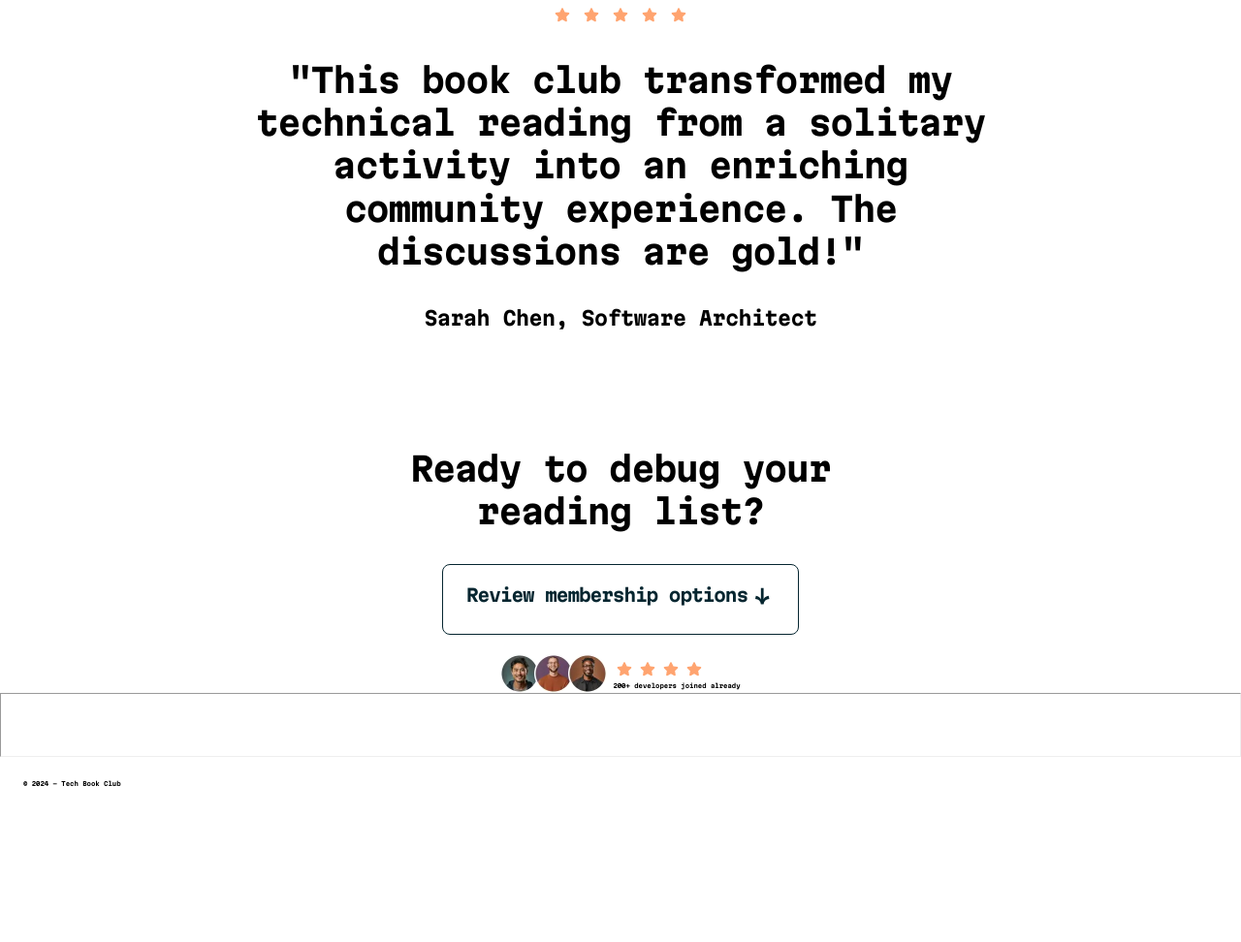
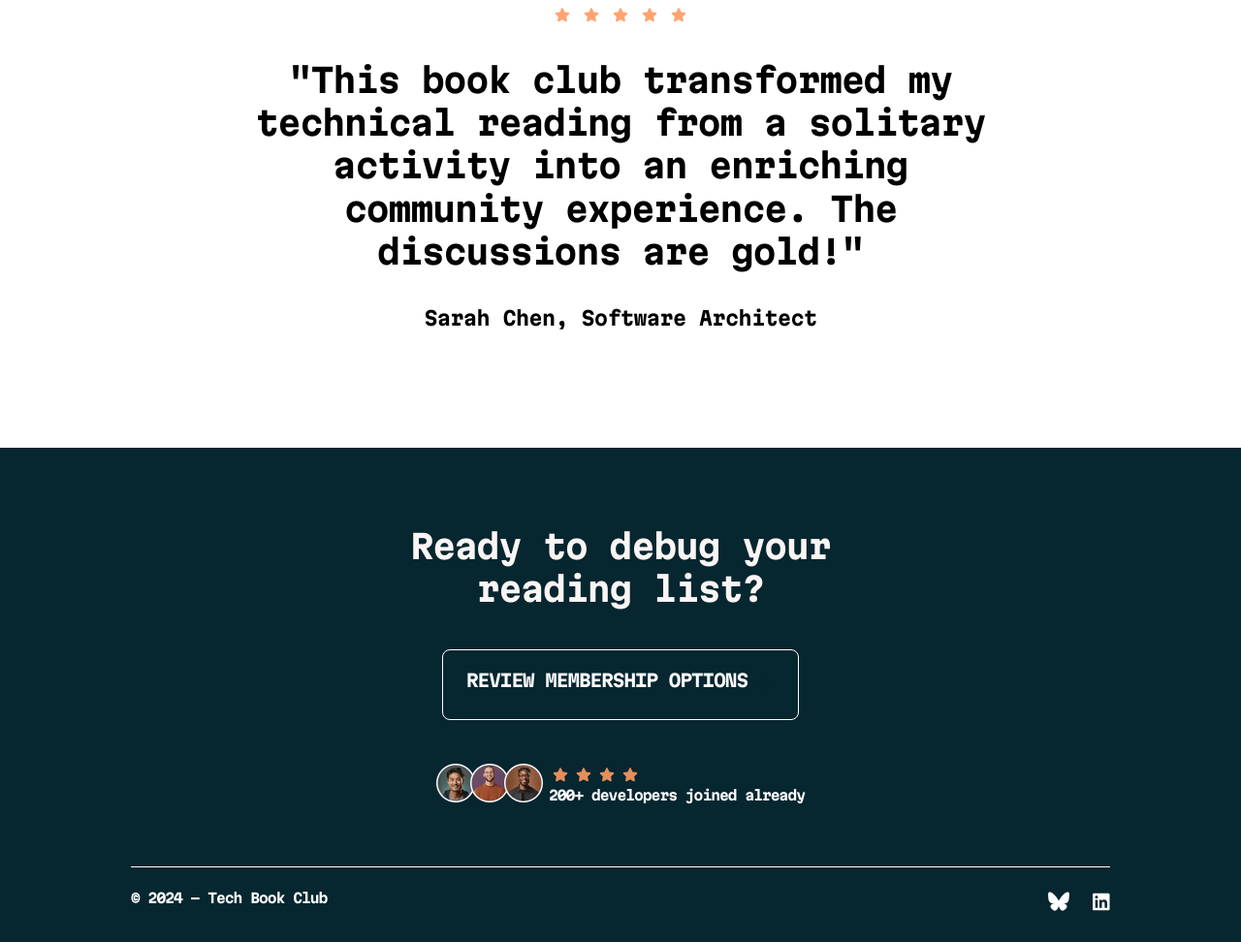
Before and after one commit to RawleSpringer/tbc-landing-page, a plain HTML site: page code/index.html in a window 1280 px wide. Shown: the part 3333-4305 px from the top of the page at 97% size. Before the commit the page ends 4206 px from the top, so only its background shows below. Drawn offline with Linux system fonts and the light colour scheme; files whose address does not match are found by name.

Commit message:
update footer styling

```diff
--- a/code/css/styles.css
+++ b/code/css/styles.css
@@ -388,9 +388,12 @@ social-proof-data p {
 .section-cta {
   margin-top: 12rem;
   padding: 0rem 37.7rem;
-  background-image: url("/code/assets/images/pattern-dark-bg.svg");
-  background-size: cover;
-  background-position: center;
+  padding-top: 8rem;
+  padding-bottom: 6.4rem;
+  /* background-image: url("/code/assets/images/pattern-dark-bg.svg"); */
+  /* background-size: cover;
+  background-position: center; */
+  background-color: var(--neutral-900);
   display: flex;
   flex-direction: column;
   align-items: center;
@@ -401,13 +404,15 @@ social-proof-data p {
   line-height: 1.3;
   letter-spacing: -1px;
   text-align: center;
+  color: var(--neutral-100);
 }
 
 .section-cta-button {
-  margin-top: 3.2rem;
+  margin-top: 4rem;
+  margin-bottom: 2.4rem;
   display: flex;
   padding: 20px 24px;
-  color: var(--neutral-900);
+  color: var(--neutral-0);
   font-size: 1.8rem;
   line-height: 1.3;
   letter-spacing: -1px;
@@ -415,16 +420,43 @@ social-proof-data p {
   max-width: 380px;
   border: 1px solid;
   border-radius: 8px;
+  text-transform: uppercase;
 }
 
-.footer-line {
-  padding: 0 13.5rem;
-  padding-bottom: 6.4rem;
+.social-proof-data-light {
+  display: flex;
+  flex-direction: column;
+}
+
+.social-proof-data-light p {
+  font-size: 1.4rem;
+  line-height: 1.2;
+  letter-spacing: -1px;
+  color: var(--neutral-0);
 }
 
 footer {
   padding: 0rem 13.5rem;
-  padding: 2.4rem;
+  background-color: var(--neutral-900);
+}
+
+.footer-container {
   display: flex;
   justify-content: space-between;
+  border-top: solid 1px var(--neutral-0);
+  padding-top: 2.4rem;
+  padding-bottom: 2.9rem;
 }
+
+.footer-container span {
+  color: var(--neutral-0);
+  font-size: 1.4rem;
+  line-height: 1.2;
+  letter-spacing: -1px;
+}
+
+.footer-container ul {
+  display: flex;
+  align-items: center;
+  gap: 24px;
+}
--- a/code/index.html
+++ b/code/index.html
@@ -270,7 +270,7 @@
           <span class="avatar"
             ><img src="/code/assets/images/image-avatars.webp" alt=""
           /></span>
-          <div class="social-proof-data">
+          <div class="social-proof-data-light">
             <ul class="star-list">
               <li><img src="/code/assets/images/icon-star.svg" alt="" /></li>
               <li><img src="/code/assets/images/icon-star.svg" alt="" /></li>
@@ -282,8 +282,8 @@
         </article>
       </section>
     </main>
-    <hr class="footer-line" />
     <footer>
+      <div class="footer-container">
         <span> © 2024 - Tech Book Club</span>
         <ul>
           <li>
@@ -293,6 +293,7 @@
             <img src="/code//assets/images/logo-linkedin.svg" alt="" />
           </li>
         </ul>
+      </div>
     </footer>
   </body>
 </html>
```
Lines whose indentation alone changed are shown as unchanged.
